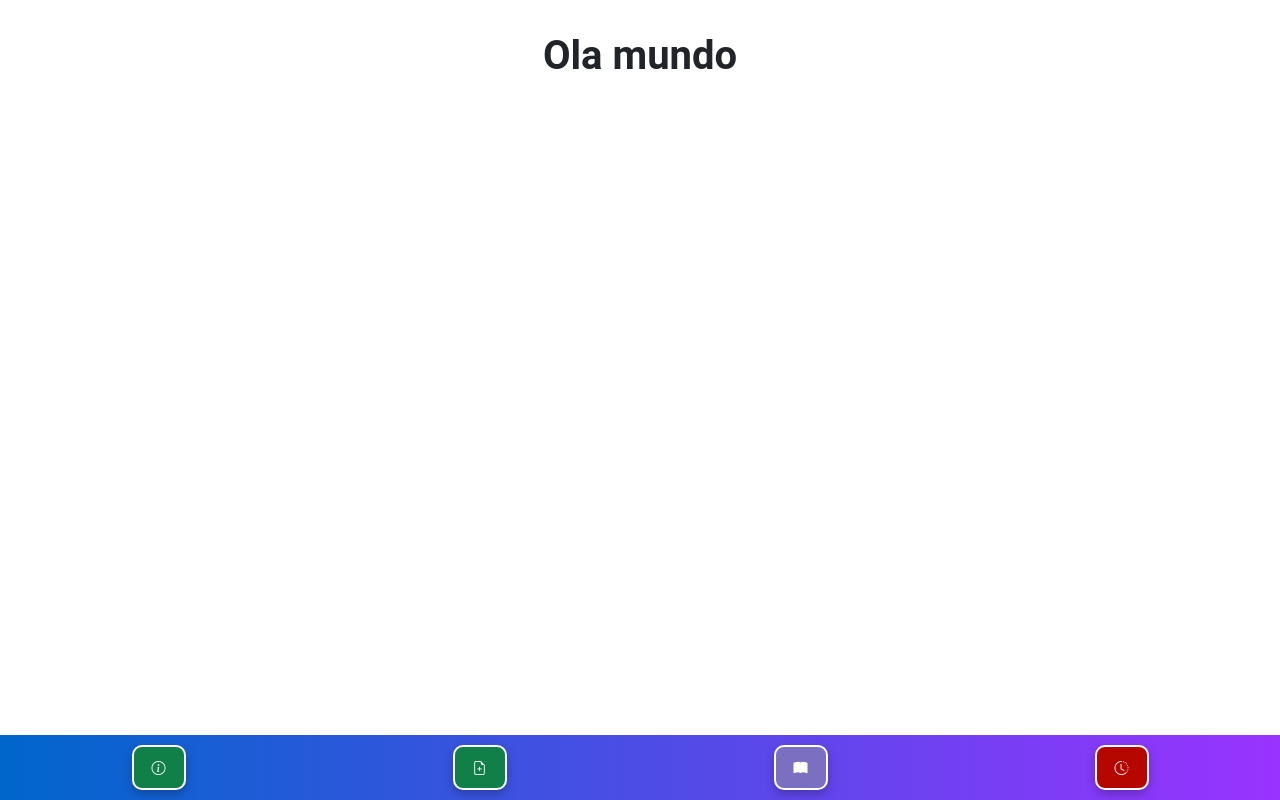
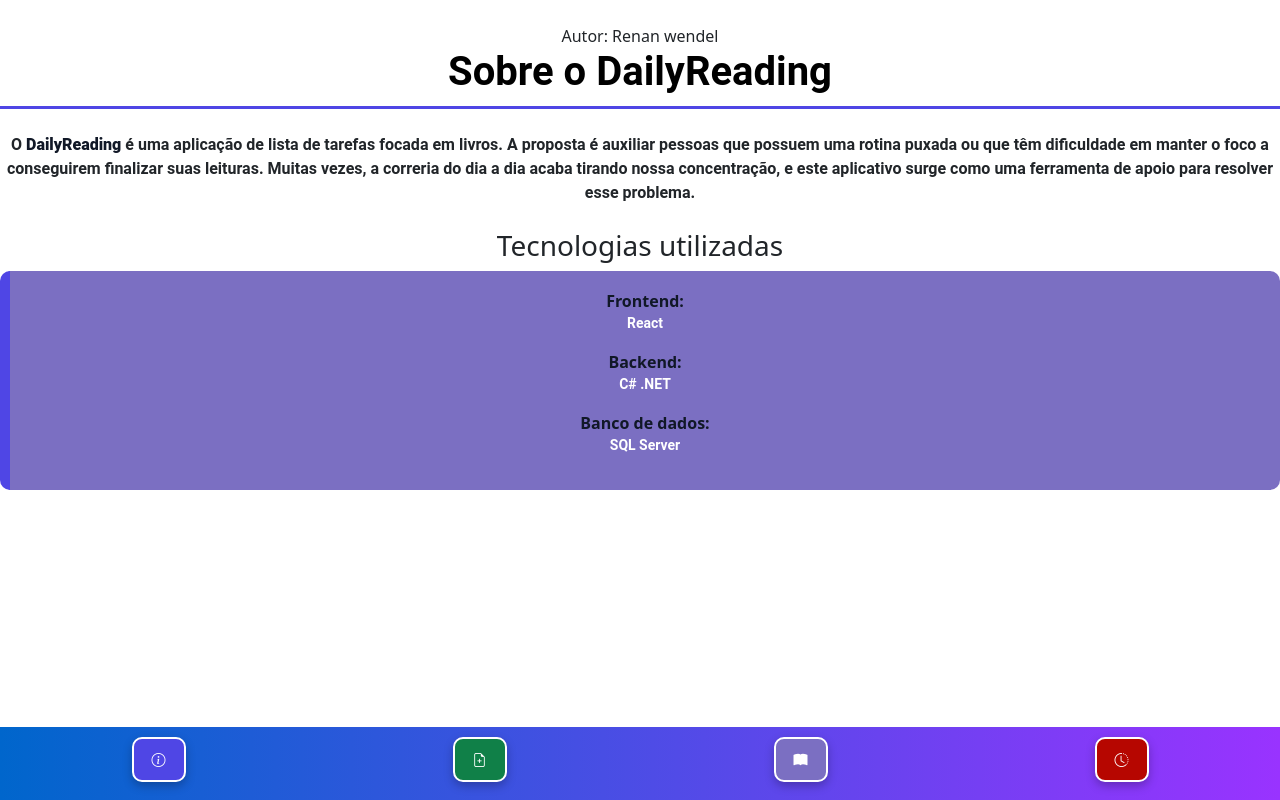
Before and after one commit to Wendel100/DailyReading, a React (Vite) app: page /detalhes in a window 1280 px wide. Built offline with nearby package versions, Linux system fonts and the light colour scheme.

Commit message:
vetrsion 1.1.0

```diff
--- a/src/App.css
+++ b/src/App.css
@@ -1,7 +1,4 @@
 #root {
   max-width: 1280px;
-  margin: 0 auto;
-  padding: 2rem;
   text-align: center;
-  background-image: -moz-linear-gradient(red, violet, blue);
 }
--- a/src/components/Menu.tsx
+++ b/src/components/Menu.tsx
@@ -5,7 +5,7 @@ function Menu() {
   return (
     <nav className="bottom-menu">
       <ul>
-        <li><Link to="/detalhes"><button className="btn-Adcionar"><i className="bi bi-info-circle"></i></button></Link></li>
+        <li><Link to="/detalhes"><button className="btn-sobre"><i className="bi bi-info-circle"></i></button></Link></li>
         <li><Link to="/adcionar"><button className="btn-Adcionar"><i className="bi bi-file-earmark-plus"></i></button></Link></li>
         <li><Link to="/livros"><button className="btn-livro"><i className="bi bi-book-fill"></i></button></Link>
         </li>
--- a/src/css/Adcionar.css
+++ b/src/css/Adcionar.css
@@ -59,7 +59,13 @@
   opacity: 0.7;
   cursor: not-allowed;
 }
-p, h1,h2{
+h4{
+  color: black;
+}
+.bi-plus-square-fill{
+  color: rgb(99, 3, 253)
+}
+p{
   font-family: 'Roboto', sans-serif;
   font-weight: bold;
 }
--- /dev/null
+++ b/src/css/Detalhes.css
@@ -0,0 +1,56 @@
+h1 {
+  font-weight: 700;
+  color: #000000;
+  border-bottom: 3px solid #4f46e5;
+  padding-bottom: 10px;
+}
+.btn-sobre{
+  background:#4f46e5; /* roxo do seu tema */
+  color: white;
+  border: 2px solid #ffffff; /* borda branca */
+  border-radius: 10px; /* retangular com cantos suaves */
+  padding: 10px 18px;
+  font-weight: bold;
+  font-size: 14px;
+  cursor: pointer;
+  transition: all 0.2s ease;
+  box-shadow: 0 4px 10px rgba(0, 0, 0, 0.25);
+}
+.detalhesP{
+  color: rgb(255, 255, 255);
+  font-size: 14px;
+}
+.tecnologias{
+  background: #7b6fc2;
+  padding: 18px 22px;
+  border-radius: 10px;
+  border-left: 10px solid #4f46e5;
+  list-style: none;
+}
+
+ul li {
+  margin-bottom: 8px;
+  font-size: 1rem;
+  color: #333;
+}
+
+strong {
+  color: #111827;
+}
+
+/* Card visual opcional */
+
+/* Responsividade */
+@media (max-width: 576px) {
+  .container {
+    padding: 8px;
+  }
+
+  h1 {
+    font-size: 1.6rem;
+  }
+
+  p {
+    font-size: 1rem;
+  }
+}
--- a/src/css/Livro.css
+++ b/src/css/Livro.css
@@ -1,6 +1,6 @@
 .tarefa-card {
   background: #7b6fc2;
-  color: white;
+  color: aliceblue;
   border: none;
   border-radius: 12px;
   box-shadow: 0 8px 18px rgba(0, 0, 0, 0.25);
@@ -37,3 +37,8 @@
   text-shadow: 0 2px 6px rgba(0, 0, 0, 0.25);
   transition: transform 0.2s ease, letter-spacing 0.2s ease;
 }
+.tituloLivro{
+  font-style: italic;
+  font-weight: bolder;
+  color: rgb(0, 0, 0);
+}
--- a/src/css/Menu.css
+++ b/src/css/Menu.css
@@ -46,7 +46,7 @@
 }
 .btn-livro {
   background: #7b6fc2; /* roxo do seu tema */
-  color: white;
+  color: rgb(255, 255, 255);
   border: 2px solid #ffffff; /* borda branca */
   border-radius: 10px; /* retangular com cantos suaves */
   padding: 10px 18px;
--- a/src/pages/Adcionar.tsx
+++ b/src/pages/Adcionar.tsx
@@ -48,7 +48,7 @@ async function handleSubmit(e: React.FormEvent) {
       onSubmit={handleSubmit}
       className="card form-card mb-4"
     >
-      <h5 className="mb-3">Adcionar Livro</h5>
+      <h4 className="mb-3"><i className="bi bi-plus-square-fill"></i> Livro</h4>
 
       <div className="row g-2">
         <div className="col-md-4">
--- a/src/pages/Detalhes.tsx
+++ b/src/pages/Detalhes.tsx
@@ -1,6 +1,24 @@
+import "../css/Detalhes.css"
 export function Detalhes(){
     return(
-<div><h1>Ola mundo</h1></div>
-    );
+    <div className="sobre mt-4">
+        <span> Autor: Renan wendel</span>
+      <h1 className="mb-4">Sobre o DailyReading</h1>
+      <p>
+        O <strong>DailyReading</strong> é uma aplicação de lista de tarefas
+        focada em livros. A proposta é auxiliar pessoas que possuem uma rotina
+        puxada ou que têm dificuldade em manter o foco a conseguirem finalizar
+        suas leituras. Muitas vezes, a correria do dia a dia acaba tirando nossa
+        concentração, e este aplicativo surge como uma ferramenta de apoio para
+        resolver esse problema.
+      </p>
+      <h3 className="mt-4">Tecnologias utilizadas</h3>
+      <ul className="tecnologias">
+        <li><strong>Frontend:</strong><p className="detalhesP">React</p></li>
+        <li><strong>Backend:</strong><p className="detalhesP">C# .NET</p></li>
+        <li><strong>Banco de dados:</strong><p className="detalhesP">SQL Server</p></li>
+      </ul>
+    </div>
+  );
 }
 export default Detalhes;
--- a/src/pages/Historico.tsx
+++ b/src/pages/Historico.tsx
@@ -1,6 +1,67 @@
+import { useEffect, useState } from "react";
+import type { Historico } from "../types/Historico";
+import api from "../services/Api";
 export function Historico(){
-     return(
-<div><h1>Ola mundo</h1></div>
-    );
+const [livros, setLivros] = useState<Historico[]>([]);
+
+  useEffect(() => {
+    async function carregarLivros() {
+      try {
+        const response = await api.get<Historico[]>("historico");
+        setLivros(response.data);
+      } catch (erro) {
+        console.error("Erro ao buscar livros:", erro);
+      }
+    }
+    carregarLivros();
+  }, []);
+  return (
+    <div className="container mt-4">
+      <h1 className="mb-4 text-bold">Livros finalizados</h1>
+
+      <div className="row g-4">
+        {livros.map((livro) => (
+          <div key={livro.id} className="col-md-4 col-lg-3">
+            <div className="card tarefa-card h-100">
+
+              {/* Header */}
+              <div className="card-header text-center fw-bold">
+                <p className="Titulo">{livro.titulo}</p>
+              </div>
+
+              {/* Body */}
+              <div className="card-body">
+                <p className="mb-2">
+                N°{livro.id}
+                </p>
+                <p className="mb-3">
+                Vou iniciar a leitura do livro <span className="tituloLivro">{livro.titulo}</span> que tem {livro.numPaginas} paginas,
+                estou determinado a finalizá-lo em até 30 dias.
+                Com foco e disciplina, alcançarei essa meta!</p>
+               <p>
+               <strong>Criado em :</strong> {new Date(livro.dataCriacao).toLocaleDateString("pt-BR", {
+    day: "2-digit",
+    month: "2-digit",
+    year: "numeric",
+  })}
+                  </p>
+                  </div>
+
+              {/* Footer */}
+              <div className="card-footer d-flex justify-content-between">
+                  <i className="bi bi-check-circle-fill"></i>
+                  <p ><strong>Finalizado: </strong>
+    {new Date(livro.dataExclusao).toLocaleDateString("pt-BR",{
+    day: "2-digit",
+    month: "2-digit",
+    year: "numeric",
+  })}</p>
+  </div>
+  </div>
+  </div>
+))}
+</div>
+    </div>
+  );
 }
 export default Historico;
--- a/src/pages/Livros.tsx
+++ b/src/pages/Livros.tsx
@@ -47,7 +47,7 @@ export function Livros() {
 
   return (
     <div className="container mt-4">
-      <h1 className="mb-4 text-bold">Lista de livros</h1>
+      <h1 className="mb-4 text-bold">Livros finalizados</h1>
 
       <div className="row g-4">
         {livros.map((livro) => (
@@ -65,10 +65,10 @@ export function Livros() {
                 N°{livro.id}
                 </p>
                 <p className="mb-3">
-                Vou iniciar a leitura do livro {livro.titulo} que tem {livro.numPaginas}paginas,
+                Vou iniciar a leitura do livro <span className="tituloLivro">{livro.titulo}</span> que tem {livro.numPaginas} paginas,
                 estou determinado a finalizá-lo em até 30 dias.
                 Com foco e disciplina, alcançarei essa meta!</p>
-               <p className="mb-3">
+               <p>
                <strong>Criado em :</strong> {new Date(livro.dataCriacao).toLocaleDateString("pt-BR", {
     day: "2-digit",
     month: "2-digit",
--- /dev/null
+++ b/src/types/Historico.ts
@@ -0,0 +1,8 @@
+export interface Historico {
+  id: number;
+  titulo?: string;
+  numPaginas: number;
+  dataCriacao: string;
+  dataExclusao:string;
+  finalizado: boolean;
+}
```
